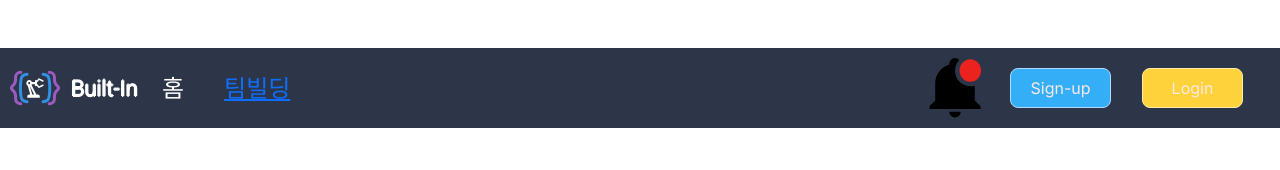
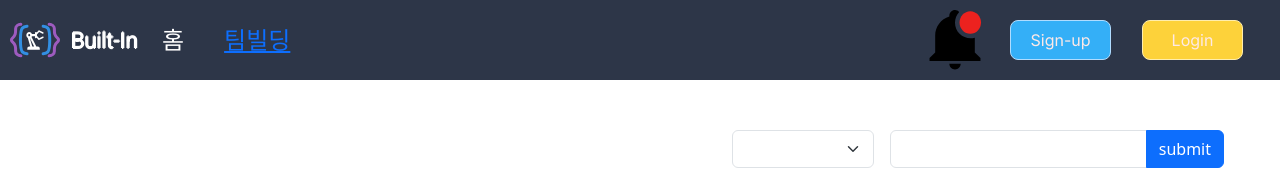
Before and after one commit to HOT6MAN/built-in-frontend, a Vue app: page /teambuilding in a window 1280 px wide. Shown: the top 170 px of the page. Built offline with nearby package versions, Linux system fonts and the light colour scheme.

Commit message:
FE-FM-S11P12A606-144 (3)

```diff
--- a/src/router/index.ts
+++ b/src/router/index.ts
@@ -17,7 +17,7 @@ const router = createRouter({
     {
       path: '/teambuilding',
       name: 'teambuilding',
-      component : TeamBuildingRecruitView
+      component : TeamBuildingView
     },
     {
       path: '/afterlogin',
--- a/src/views/board/TeamBuildingView.vue
+++ b/src/views/board/TeamBuildingView.vue
@@ -1,7 +1,8 @@
-<template setup>
+<template>
   <div>
-    <b-tabs content-class="mt-3" align="center">
+    <b-tabs content-class="mt-3">
       <b-tab title="Recruit" active>
+        hello
         <RecruitView />
       </b-tab>
       <b-tab title="Self-Introduction">
@@ -10,7 +11,7 @@
     </b-tabs>
   </div>
 </template>
-<script>
+<script setup>
   import RecruitView from './TeamBuildingRecruitView.vue'
 </script>
 <style scoped>
```
